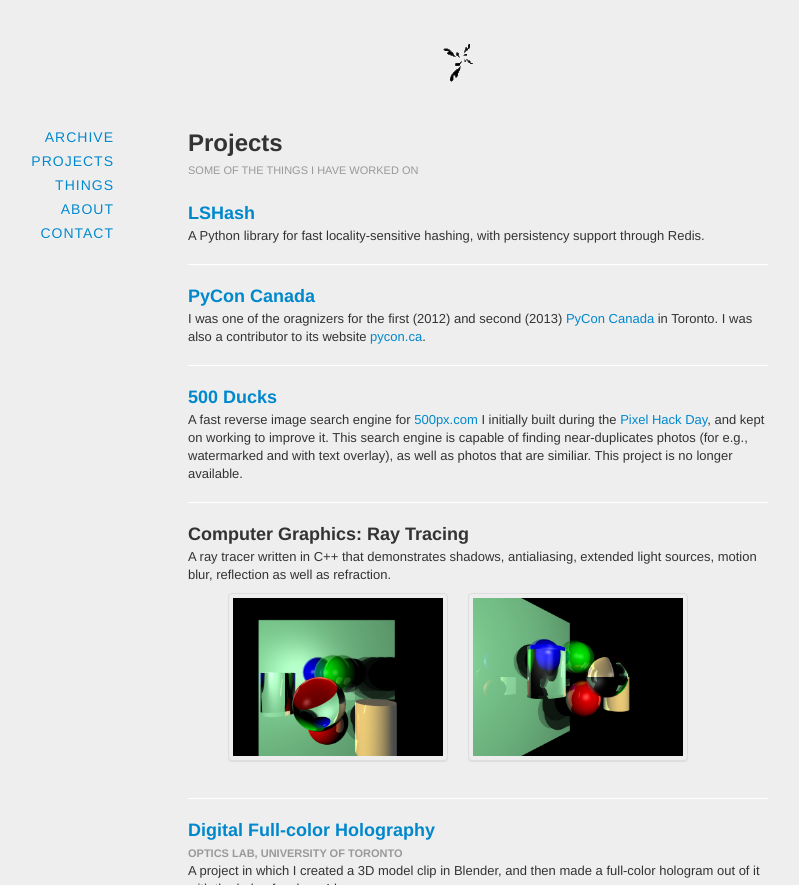
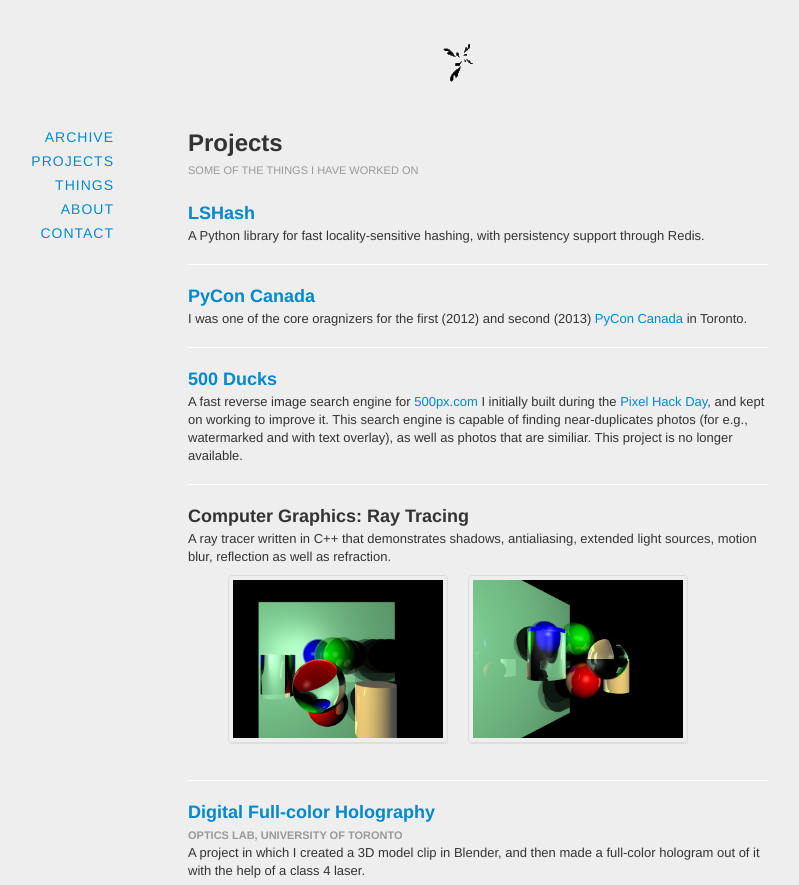
Before and after one commit to kayzhu/kayzhu.github.com, a Jekyll site: the page built from projects/index.md, in a window 1280 px wide, cut to the strip 0-885 px from the top of the page. Shown: the whole strip, without its empty margins (182-981 px from the left). Built offline with Jekyll 4.4.1, drawn with Linux system fonts in a browser that asks for light colours; nearby versions of some CDN libraries; comment, search, counter and statistics services are not loaded.

Commit message:
Update index.md

```diff
--- a/projects/index.md
+++ b/projects/index.md
@@ -11,9 +11,8 @@
 - - -
 
 ### [PyCon Canada](http://pycon.ca)
-I was one of the oragnizers for the first (2012) and second (2013)
-[PyCon Canada](http://pycon.ca) in Toronto. I was also a contributor to its website
-[pycon.ca](https://github.com/pyconca/pyconca).
+I was one of the core oragnizers for the first (2012) and second (2013)
+[PyCon Canada](http://pycon.ca) in Toronto.
 
 - - -
 
```
